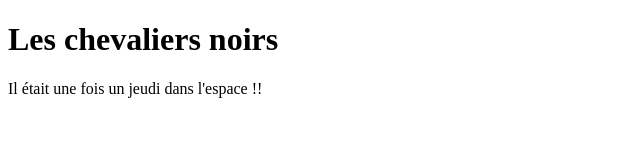
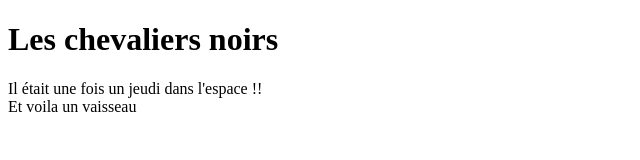
Before and after one commit to Ndack30/formation-git-mastering-discover, a plain HTML site: page index 2.html in a window 1280 px wide. Shown: the whole page, without its empty margins (0-640 px from the left). Drawn offline with Linux system fonts and the light colour scheme.

Commit message:
feat: new div

```diff
--- a/index 2.html
+++ b/index 2.html
@@ -11,6 +11,8 @@
     <div>
         Il était une fois un jeudi dans l'espace !!
     </div>
-
+    <div>
+        Et voila un vaisseau
+    </div>
 </body>
 </html>
```
